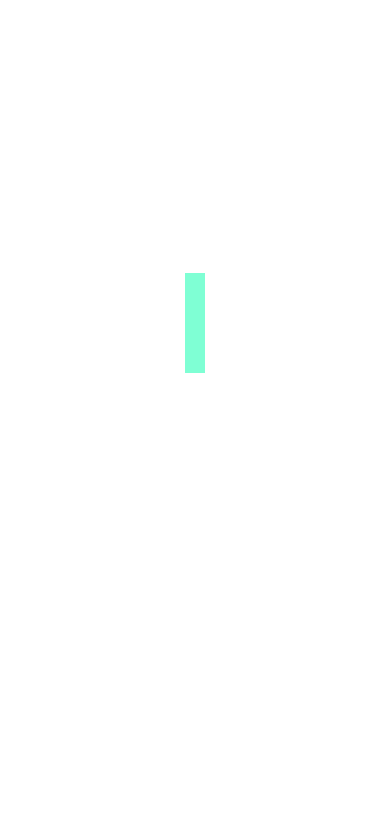
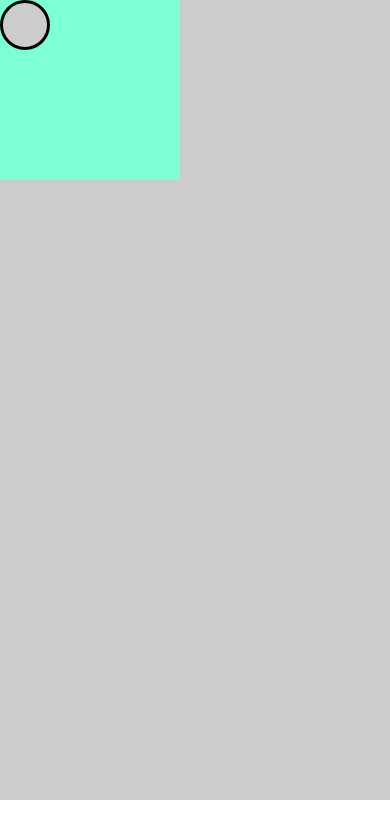
Before and after one commit to yoru-san/niveau-a-bulle, a website: page www/index.html in a window 390 px wide. Drawn offline with Linux system fonts and the light colour scheme; some packages are replaced by stand-ins of ours.

Commit message:
mouvement de la bulle dans la référence

```diff
--- a/www/css/index.css
+++ b/www/css/index.css
@@ -2,17 +2,24 @@
     width: 100%;
     height: 800px;
     position: fixed;
+    background-color: #ccc;
 }
 
-.bubble {
+#contour {
     background-color: aquamarine;
-    height: 100px;
-    width: 5%;
-    margin-top: 70%;
-    margin-left: 47.5%;
-
+    display: inline-block;
+    width: 180px;
+    height: 180px;
 }
 
 #x {
     color: blue;
 }
+
+.circle {
+    border-radius: 50%;
+    width: 50px;
+    height: 50px;
+    background: #ccc;
+    border: 3px solid #000;
+}
--- a/www/index.html
+++ b/www/index.html
@@ -11,7 +11,10 @@
     </head>
     <body>
         <div class="app">
-            <div class="bubble"></div>
+            <div id="contour">
+            <div class="circle" id="bubble"></div>
+            </div>
+
             <div>
                 <p id="x"></p>
                 <p id="y"></p>
--- a/www/js/index.js
+++ b/www/js/index.js
@@ -9,7 +9,7 @@ var app = {
 
     // deviceready Event Handler
     onDeviceReady: function() {
-    var options = { frequency: 1000 };  // Update every 1 seconds
+    var options = { frequency: 10 };  // Update every 10 milliseconds
     var watchID = navigator.accelerometer.watchAcceleration(onSuccess, onError, options);
     },
 };
@@ -36,6 +36,10 @@ function onSuccess (acceleration) {
         if (differenceX > denoiserRatio) {
             document.getElementById("x").innerHTML = degreX;
             lastX = degreX;
+            var marginX = lastX;
+            if (lastX >= 130)
+                marginX = 130;
+            $("#bubble").css("margin-top", marginX + "px");
         }
     }
 
@@ -50,6 +54,10 @@ function onSuccess (acceleration) {
         if (differenceY > denoiserRatio) {
             document.getElementById("y").innerHTML = degreY;
             lastY = degreY;
+            var marginY = lastY;
+            if (lastY >= 130)
+                marginY = 130;
+            $("#bubble").css("margin-left", marginY + "px");
         }
     }
 }
```
